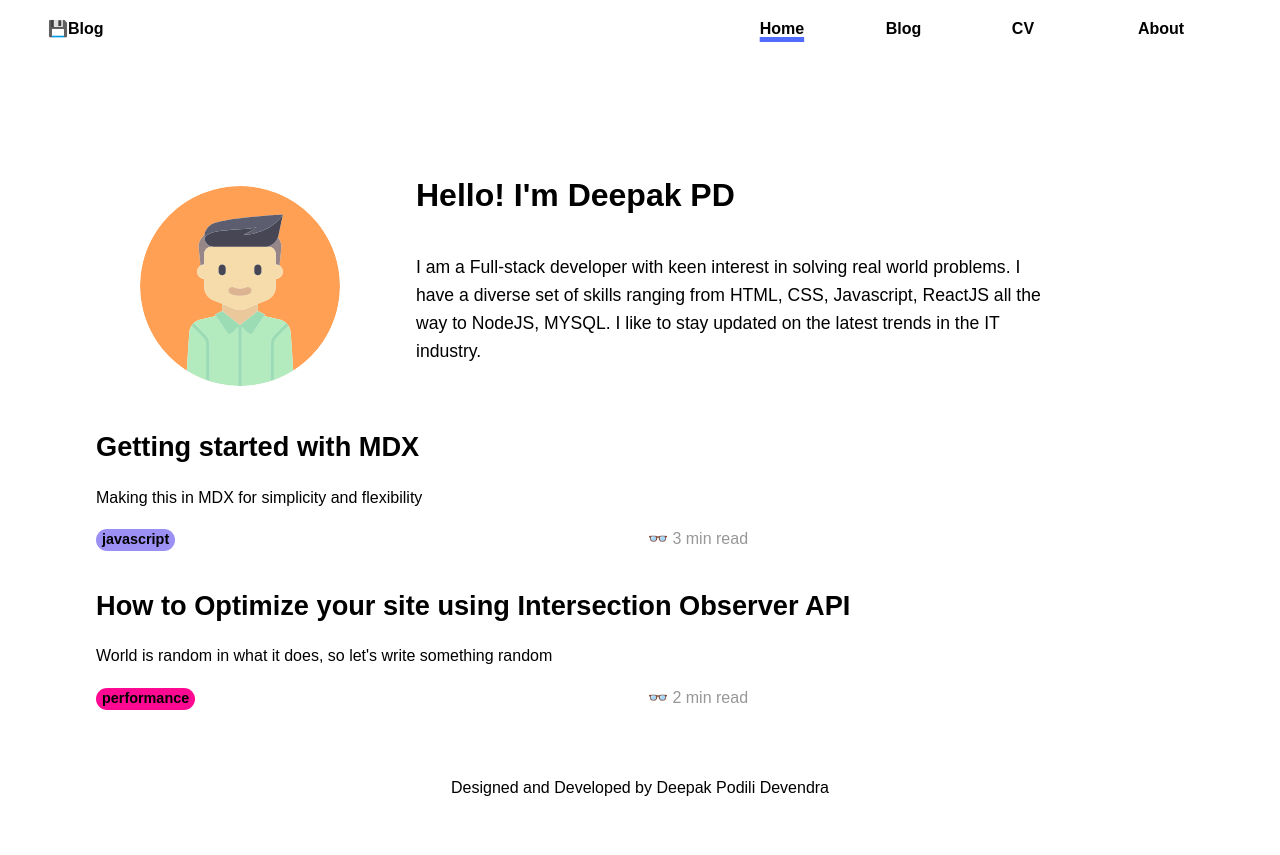
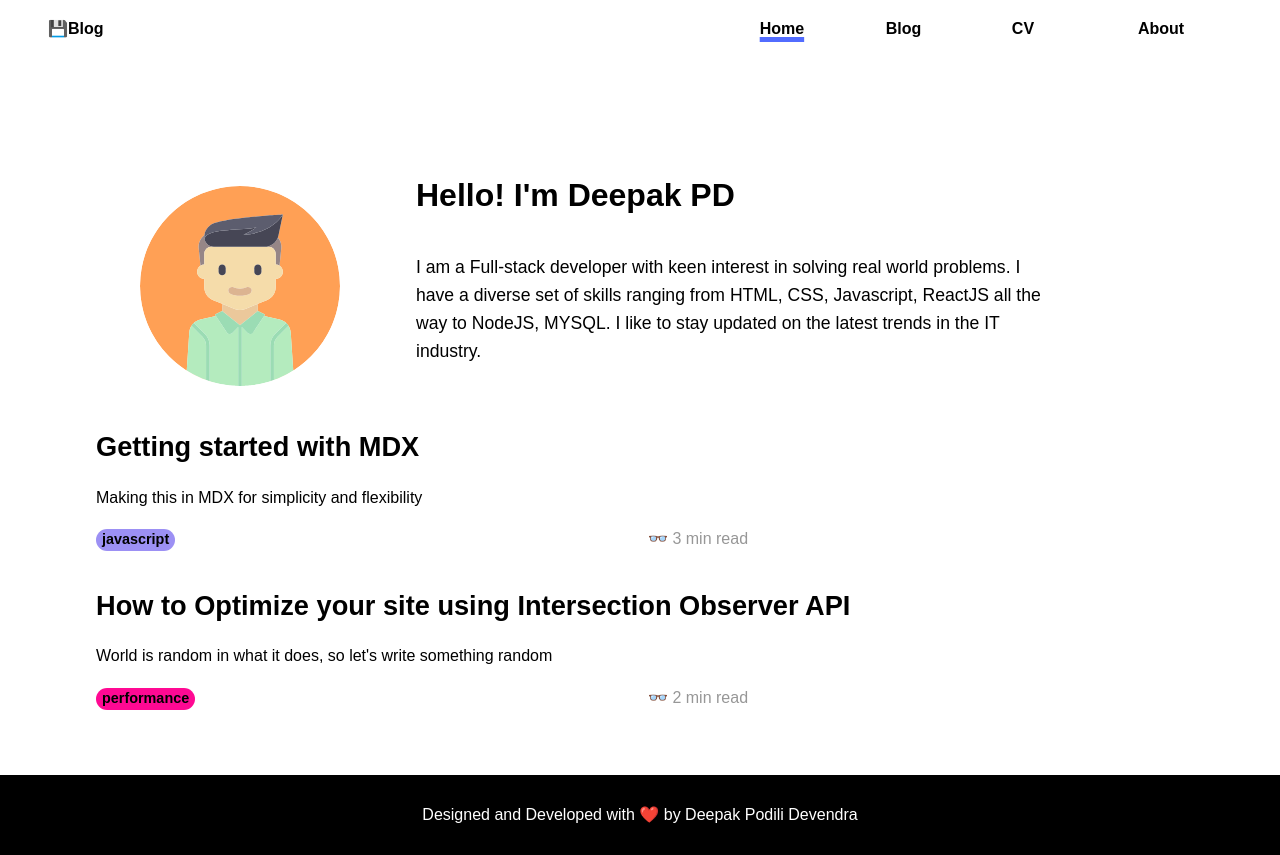
Before and after one commit to odin47/blog-deepak, a Next.js app: page / in a window 1280 px wide. Before the commit the page ends 800 px from the top, so only its background shows below. Built offline with nearby package versions, Linux system fonts and the light colour scheme.

Commit message:
Modified Footer component

```diff
--- a/components/Footer/Footer.js
+++ b/components/Footer/Footer.js
@@ -4,7 +4,7 @@ export default function Footer() {
 	return (
 		<footer className={styles.container}>
 			<div>
-				<p>Designed and Developed by Deepak Podili Devendra</p>
+				<p>Designed and Developed with ❤️ by Deepak Podili Devendra</p>
 			</div>
 		</footer>
 	);
--- a/components/Footer/Footer.module.scss
+++ b/components/Footer/Footer.module.scss
@@ -1,4 +1,11 @@
+@import '../../styles/variables';
+@import '../../styles/mixins';
+
 .container {
 	text-align: center;
 	margin: 2rem 0 0 0;
+	background: $blackColor;
+	color: $whiteColor;
+	height: 5rem;
+	@include flex($justify: center, $align: center);
 }
```
